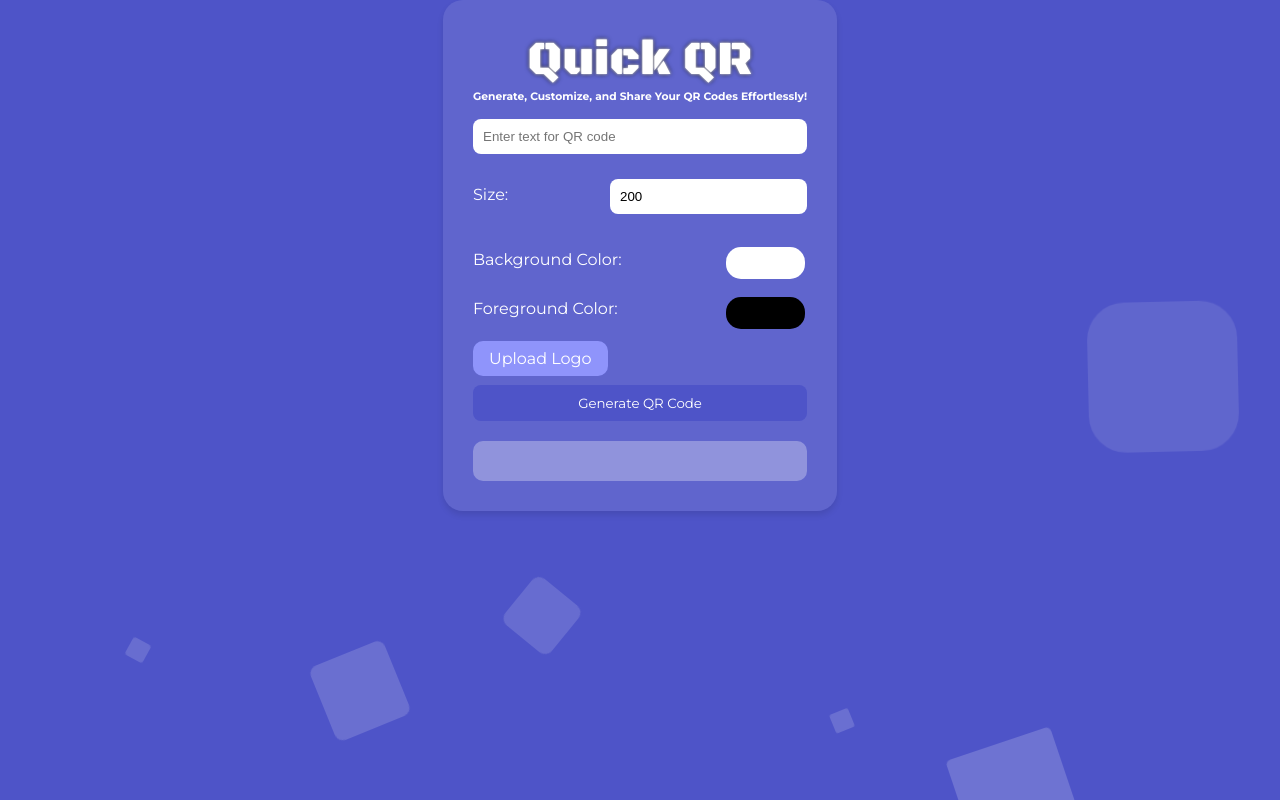
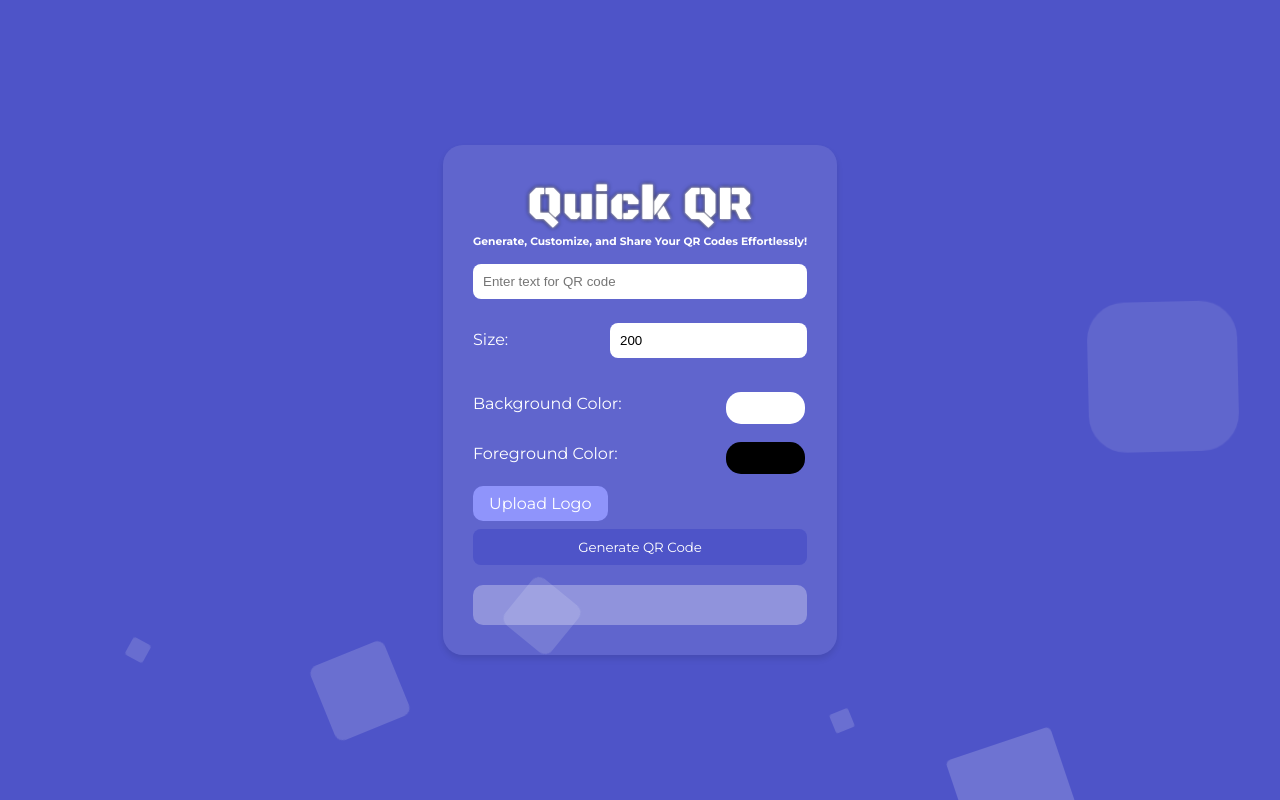
Before and after one commit to Mehmood-Deshmukh/Quick-QR, a React (Create React App) app: page / in a window 1280 px wide. Built offline with nearby package versions, Linux system fonts and the light colour scheme.

Commit message:
Minor bug!

```diff
--- a/src/index.css
+++ b/src/index.css
@@ -5,5 +5,5 @@ body {
   display: flex;
   justify-content: center;
   align-items: center;
-/*   height: 100vh; */
+  height: 100vh;
 }
```
